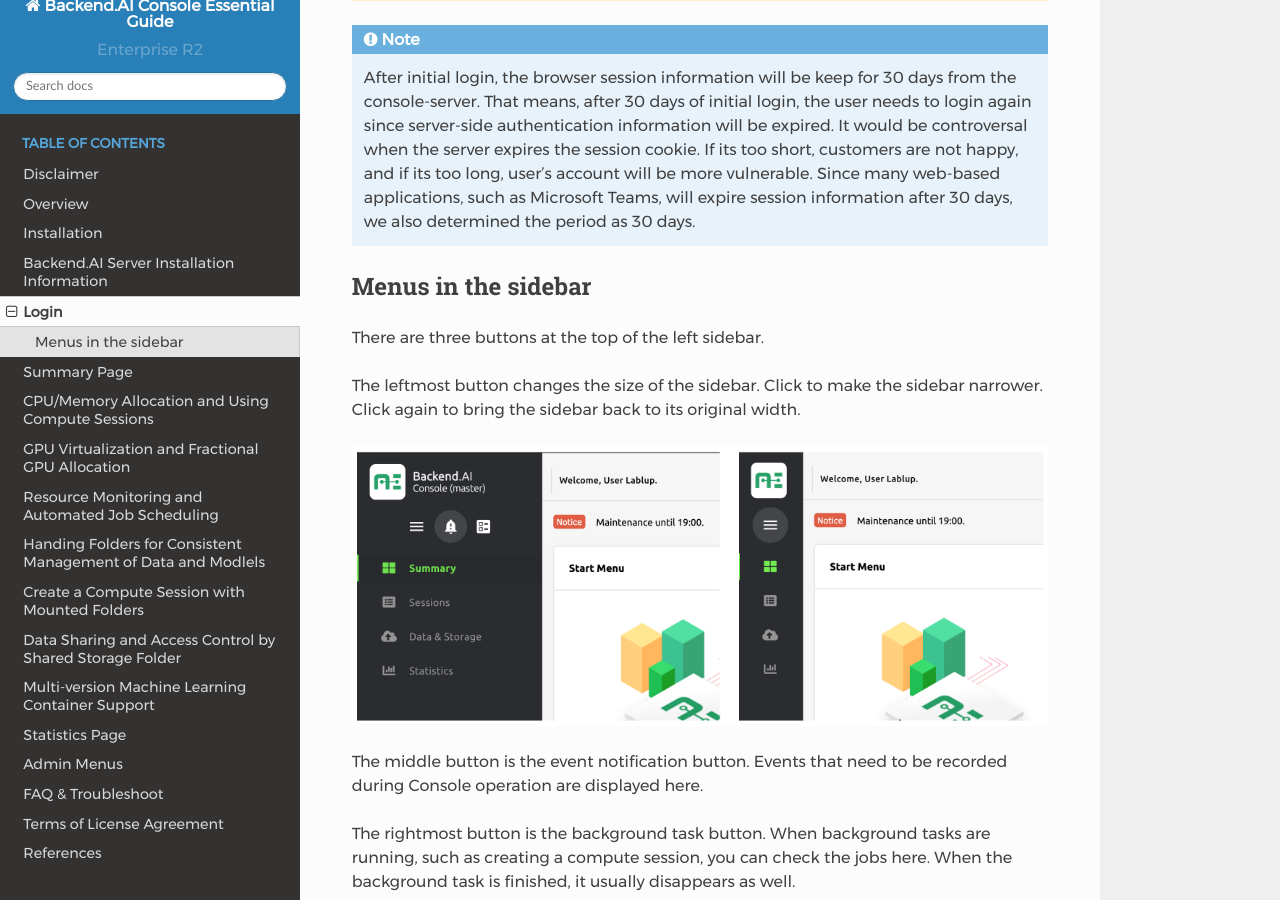
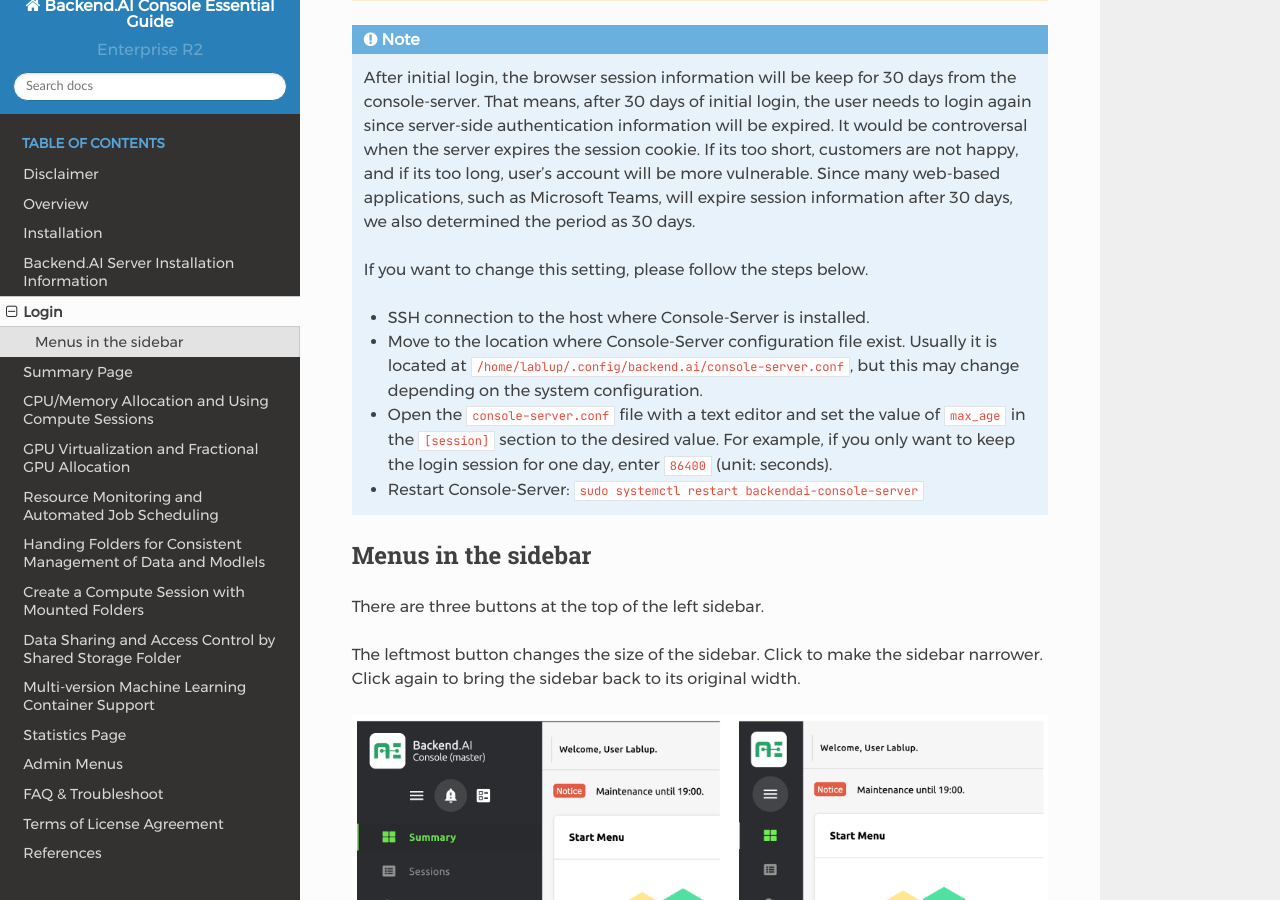
Before and after one commit to lablup/backend.ai-docs-webui, a Sphinx documentation site: the page built from docs/login/login.rst, in a window 1280 px wide and 900 px high, scrolled down 1429 px. Built offline with Sphinx 7.4.7 and the Read the Docs theme 2.0.0, drawn with Linux system fonts in a browser that asks for light colours.

Commit message:
docs: add how to guide to change login session timeout

```diff
--- a/docs/login/login.rst
+++ b/docs/login/login.rst
@@ -46,6 +46,18 @@
    Microsoft Teams, will expire session information after 30 days, we also
    determined the period as 30 days.
 
+   If you want to change this setting, please follow the steps below.
+
+   * SSH connection to the host where Console-Server is installed.
+   * Move to the location where Console-Server configuration file exist. Usually
+     it is located at ``/home/lablup/.config/backend.ai/console-server.conf``,
+     but this may change depending on the system configuration.
+   * Open the ``console-server.conf`` file with a text editor and set the value
+     of ``max_age`` in the ``[session]`` section to the desired value. For
+     example, if you only want to keep the login session for one day, enter
+     ``86400`` (unit: seconds).
+   * Restart Console-Server: ``sudo systemctl restart backendai-console-server``
+
 
 Menus in the sidebar
 --------------------
```
Also changed, not shown: docs/allocate_cpu_mem/session_launch_dialog.png, 1 other file.
